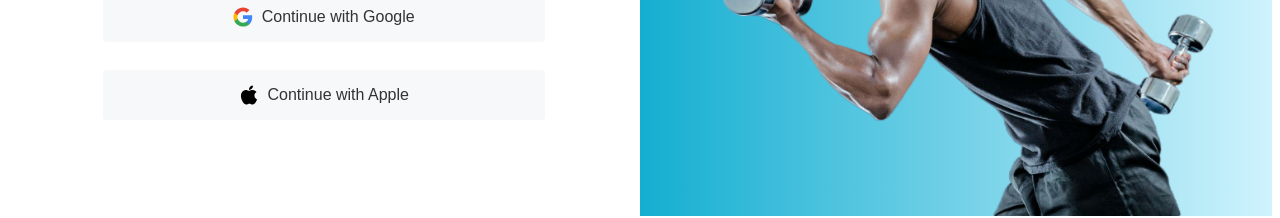
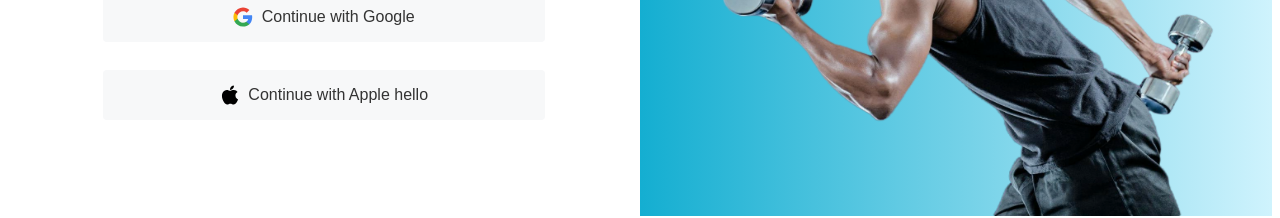
Before and after one commit to FreelanceMobileDev/woofitweb, a Next.js app: page / in a window 1280 px wide. Shown: the part 576-794 px from the top of the page. Built offline with nearby package versions, Linux system fonts and the light colour scheme.

Commit message:
updated code

```diff
--- a/src/app/LoginWoofits/page.js
+++ b/src/app/LoginWoofits/page.js
@@ -49,7 +49,7 @@ const LoginWoofit = () => {
                                 </button>
                                 <button type="button" className={styles.appleButton}>
                                     <AppleLogo className={styles.googlelogo} />
-                                    Continue with Apple
+                                    Continue with Apple hello
                                 </button>
                             </div>
                         </div>
```
